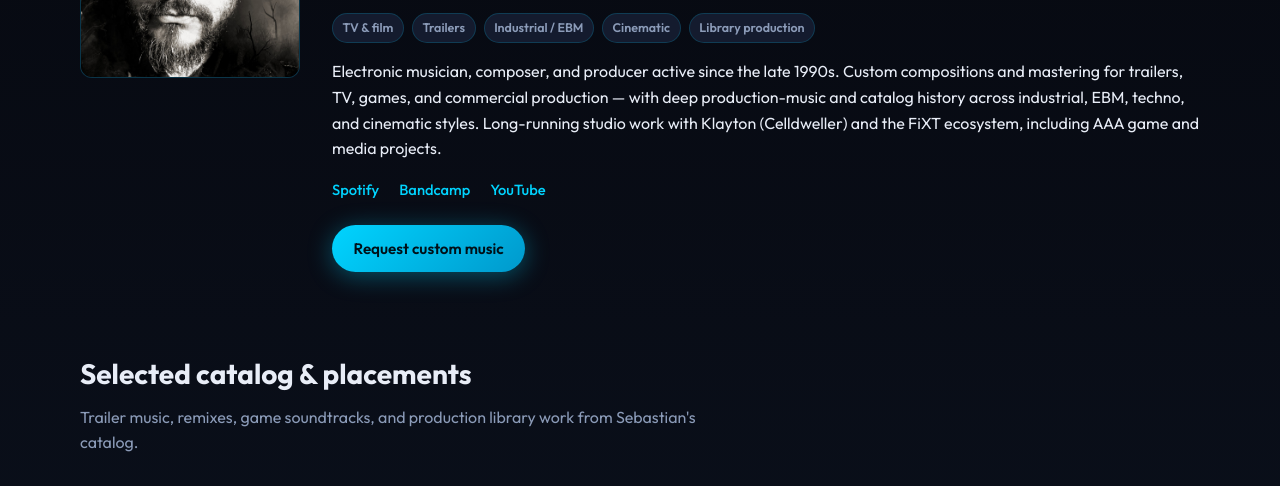
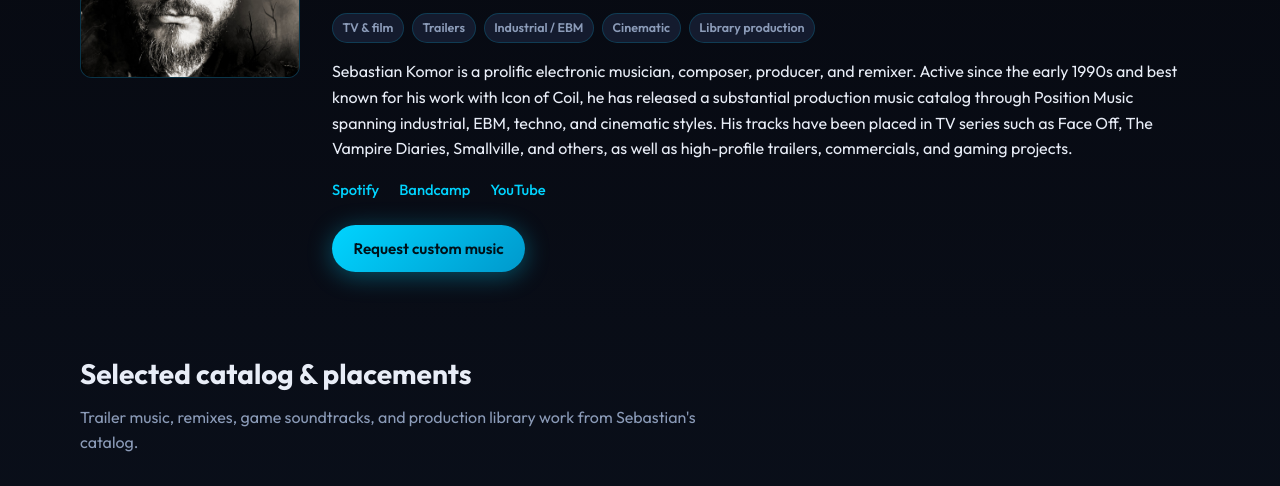
Before and after one commit to talleyman22/ninjajoartworks, a website: page artists/sebastian-komor.html in a window 1280 px wide. Shown: the part 252-738 px from the top of the page. Drawn offline with Linux system fonts and the light colour scheme.

Commit message:
Update Sebastian Komor profile summary copy

```diff
--- a/artists/sebastian-komor.html
+++ b/artists/sebastian-komor.html
@@ -46,7 +46,7 @@
             <span class="artist-tag">Cinematic</span>
             <span class="artist-tag">Library production</span>
           </div>
-          <p>Electronic musician, composer, and producer active since the late 1990s. Custom compositions and mastering for trailers, TV, games, and commercial production — with deep production-music and catalog history across industrial, EBM, techno, and cinematic styles. Long-running studio work with Klayton (Celldweller) and the FiXT ecosystem, including AAA game and media projects.</p>
+          <p>Sebastian Komor is a prolific electronic musician, composer, producer, and remixer. Active since the early 1990s and best known for his work with Icon of Coil, he has released a substantial production music catalog through Position Music spanning industrial, EBM, techno, and cinematic styles. His tracks have been placed in TV series such as Face Off, The Vampire Diaries, Smallville, and others, as well as high-profile trailers, commercials, and gaming projects.</p>
           <div class="profile-links">
             <a href="https://open.spotify.com/artist/7J3QVHCzXTKjkKjOcQWxOi" target="_blank" rel="noopener">Spotify</a>
             <a href="https://sebkomor.bandcamp.com" target="_blank" rel="noopener">Bandcamp</a>
```
